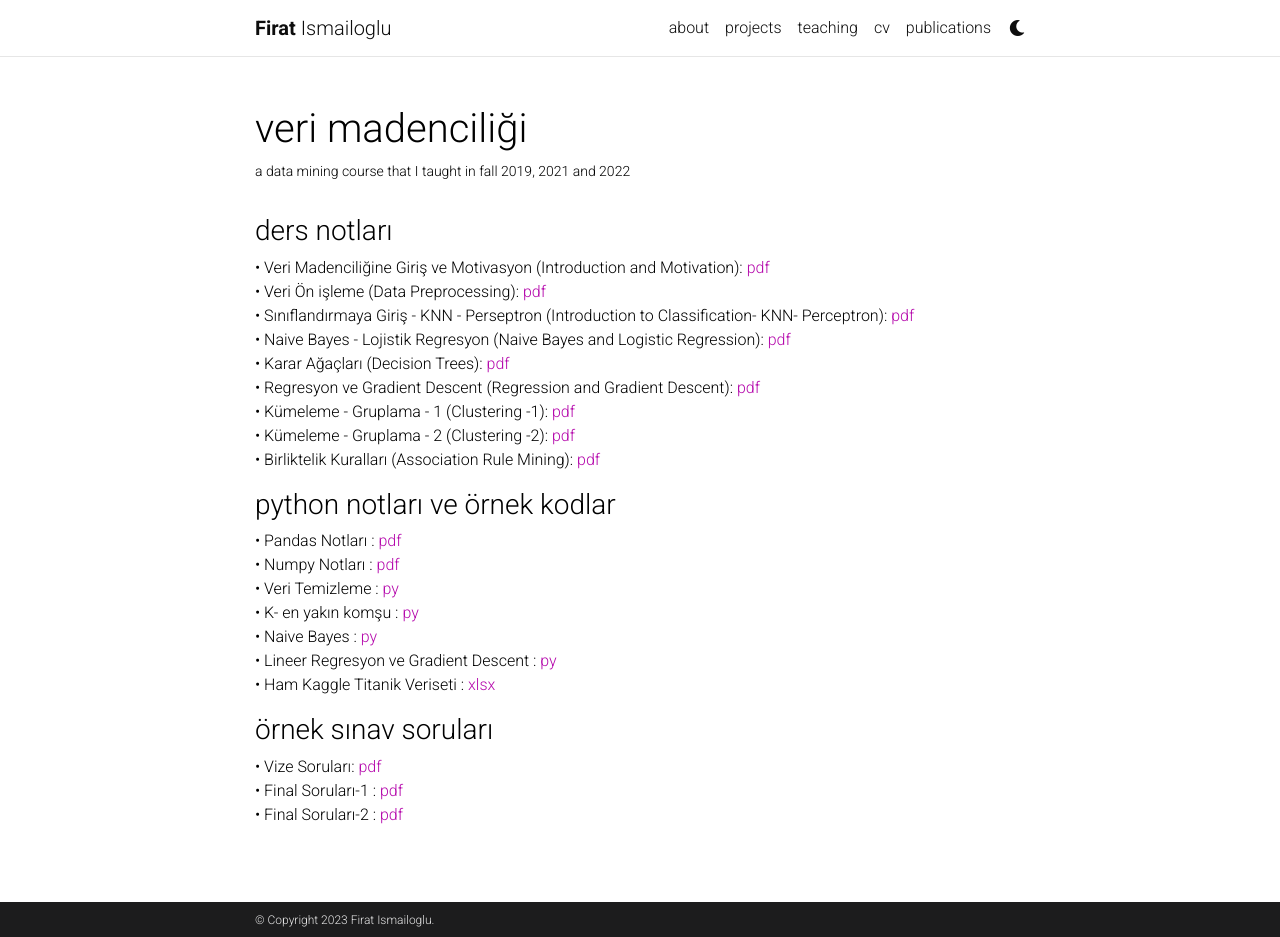
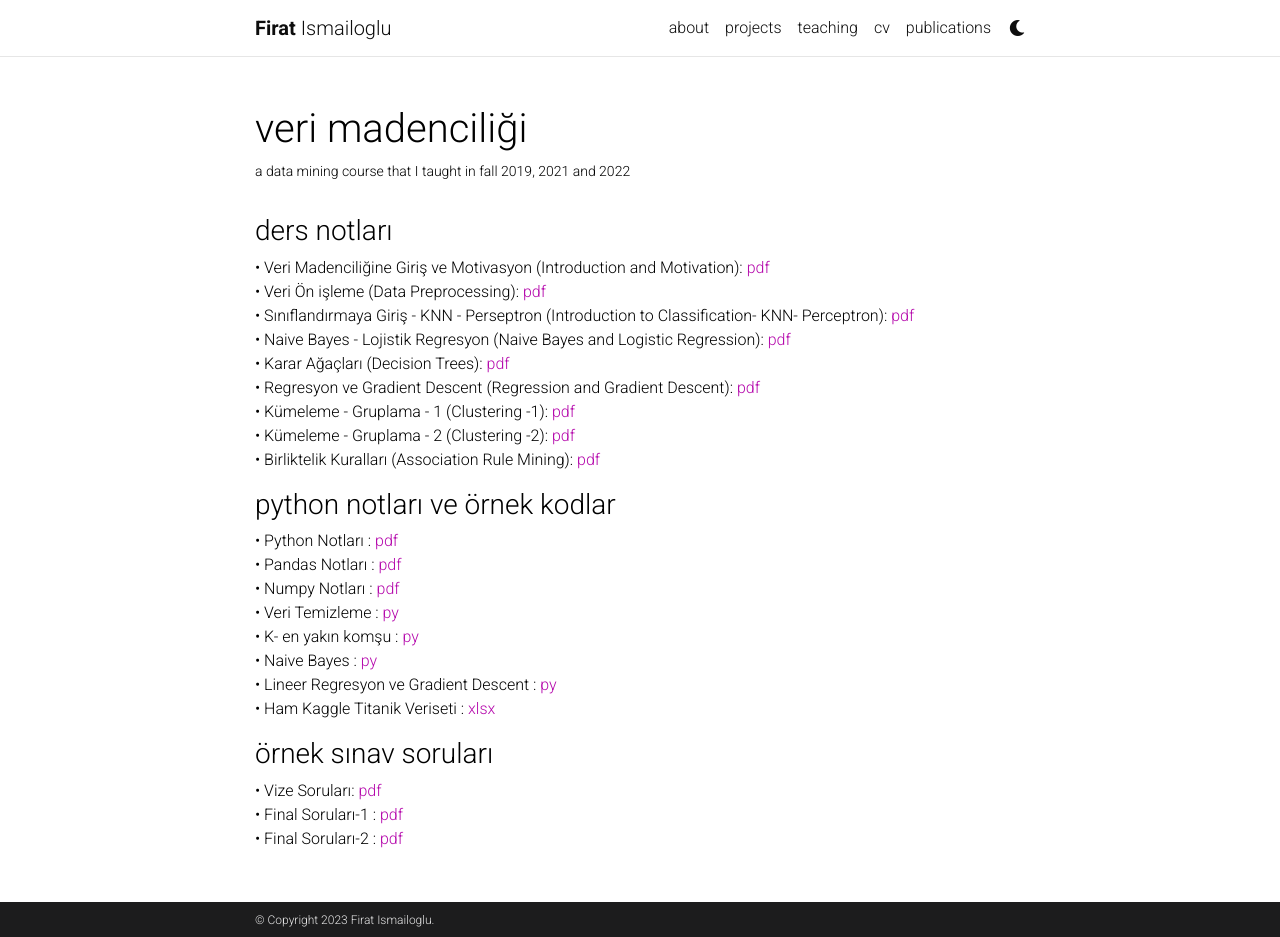
Before and after one commit to FiratIsmailoglu/firatismailoglu.github.io, a Jekyll site: the page built from _projects/1_project.md, in a window 1280 px wide and 937 px high. Built offline with Jekyll 4.4.1, drawn with Linux system fonts in a browser that asks for light colours; comment, search, counter and statistics services are not loaded; a style sheet for code colours, icons or effects is not loaded.

Commit message:
Update 1_project.md

```diff
--- a/_projects/1_project.md
+++ b/_projects/1_project.md
@@ -23,6 +23,7 @@ category: work
 
 
 <h3>python notları ve  örnek kodlar </h3>
+ &#8226; Python Notları : [pdf](/assets/pdf/firism_python_notes.pdf) <br />
  &#8226; Pandas Notları : [pdf](/assets/pdf/Pandas Notlari.pdf) <br />
   &#8226; Numpy Notları : [pdf](/assets/pdf/Numpy Notları.pdf) <br />
   &#8226; Veri Temizleme : [py](/assets/pdf/firism_veri_temizleme.py) <br />
```
